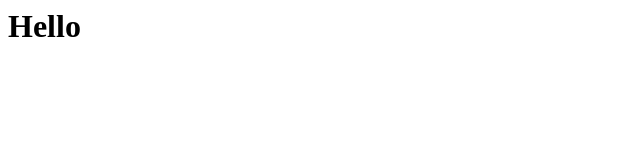
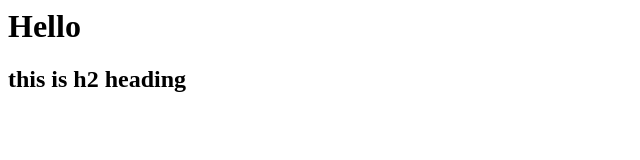
Before and after one commit to Ashyeei/Trial, a plain HTML site: page Index.html in a window 1280 px wide. Shown: the whole page, without its empty margins (0-640 px from the left). Drawn offline with Linux system fonts and the light colour scheme.

Commit message:
Code change added heading h2

```diff
--- a/Index.html
+++ b/Index.html
@@ -1 +1,4 @@
 <H1> Hello</H1>
+
+
+<h2>this is h2 heading<h2>
```
